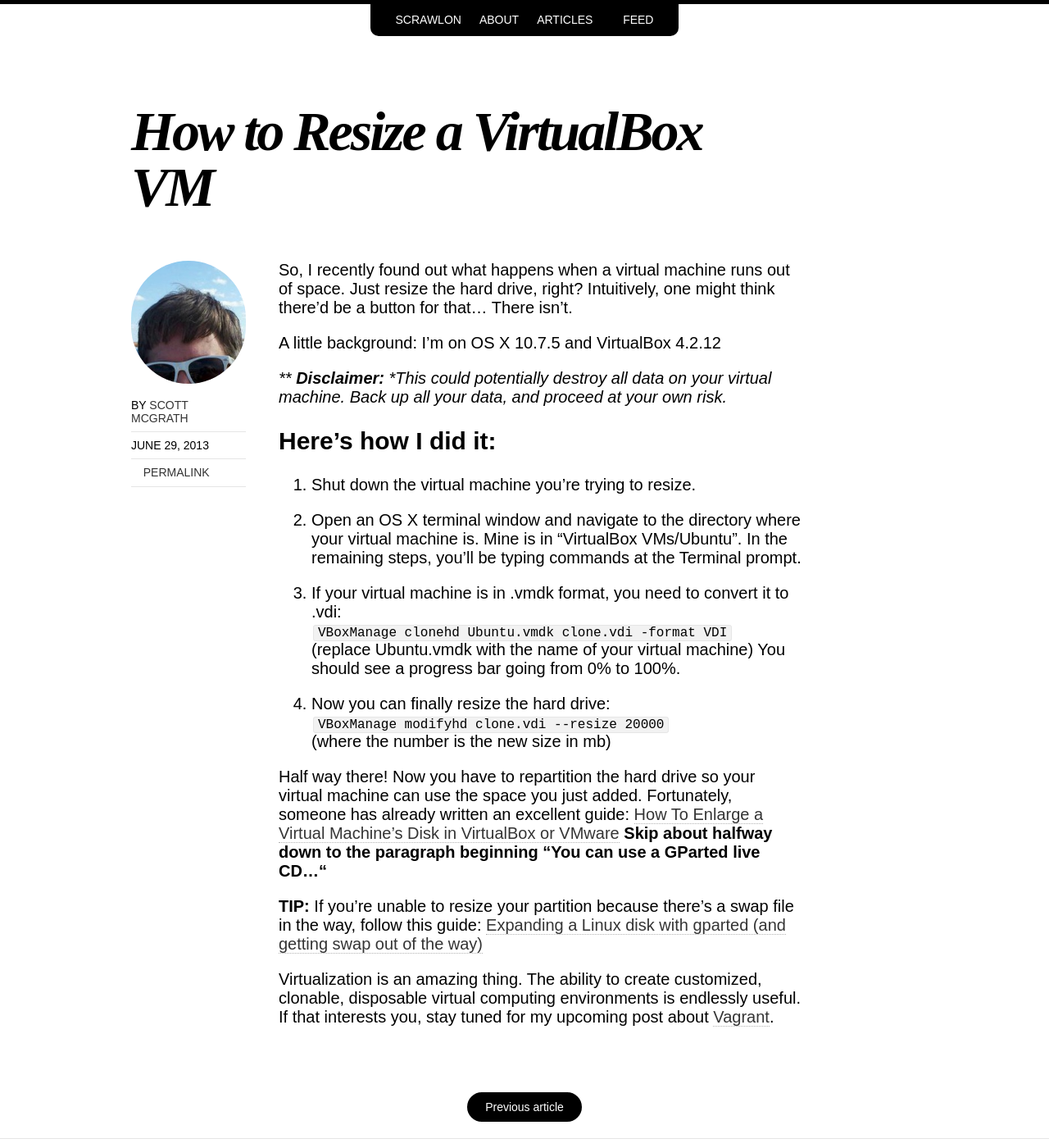
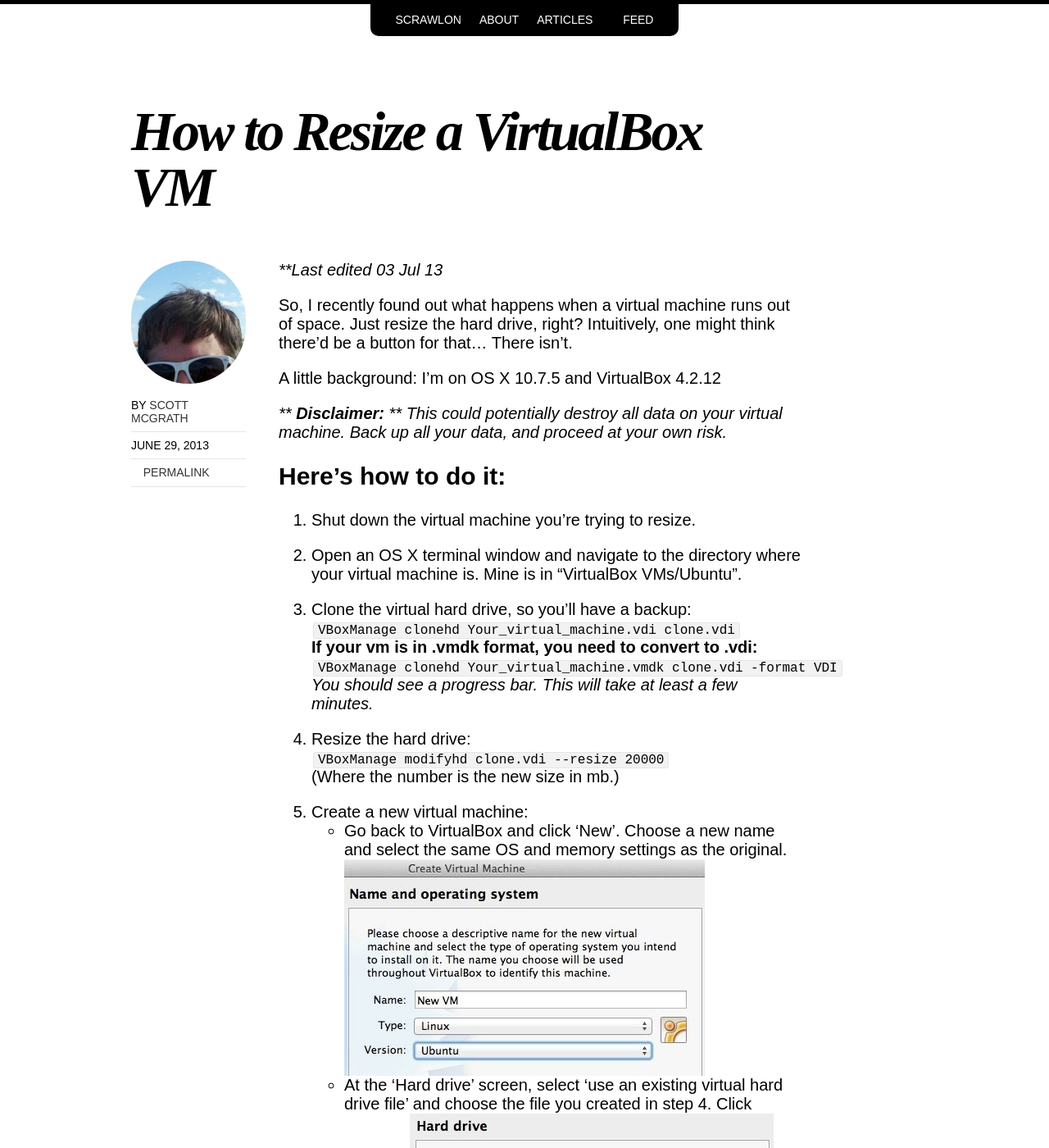
Before and after one commit to scrawlon/scrawlon.github.io, a Jekyll site: the page built from _posts/2013-06-29-how-to-resize-a-virtualbox-vm.md, in a window 1280 px wide and 1400 px high. Shown: the whole window at 82% size. Built offline with Jekyll 4.4.1, drawn with Linux system fonts in a browser that asks for light colours; some of the changed text lies outside the part shown.

Commit message:
Update to how-to-resize-a-virtualbox-vm

```diff
--- a/_posts/2013-06-29-how-to-resize-a-virtualbox-vm.md
+++ b/_posts/2013-06-29-how-to-resize-a-virtualbox-vm.md
@@ -5,6 +5,7 @@
 category:
 tags: []
 ---
+_**Last edited 03 Jul 13_
 
 So, I recently found out what happens when a virtual machine
 runs out of space. Just resize the hard drive, right? Intuitively, one might
@@ -12,34 +13,41 @@
 
 A little background: I'm on OS X 10.7.5 and VirtualBox 4.2.12
 
-*** __Disclaimer:__ *This could potentially destroy all data on your virtual
+*** __Disclaimer:__ ** This could potentially destroy all data on your virtual
 machine. Back up all your data, and proceed at your own risk.*
 
-Here's how I did it:
+Here's how to do it:
 --------------------
 
 1. Shut down the virtual machine you're trying to resize.
 
 2. Open an OS X terminal window and navigate to the directory where your virtual
-machine is. Mine is in "VirtualBox VMs/Ubuntu". In the remaining steps, you'll be
-typing commands at the Terminal prompt.
+machine is. Mine is in "VirtualBox VMs/Ubuntu".
 
-3. If your virtual machine is in .vmdk format, you need to convert it to .vdi:
-`VBoxManage clonehd Ubuntu.vmdk clone.vdi -format VDI`
-(replace Ubuntu.vmdk with the name of your virtual machine) You should see a
-progress bar going from 0% to 100%.
+3. Clone the virtual hard drive, so you'll have a backup:
+`VBoxManage clonehd Your_virtual_machine.vdi clone.vdi`
+__If your vm is in .vmdk format, you need to convert to .vdi:__
+`VBoxManage clonehd Your_virtual_machine.vmdk clone.vdi -format VDI`
+_You should see a progress bar. This will take at least a few minutes._
 
-4. Now you can finally resize the hard drive:
+4. Resize the hard drive:
 `VBoxManage modifyhd clone.vdi --resize 20000`
-(where the number is the new size in mb)
+(Where the number is the new size in mb.)
 
-Half way there! Now you have to repartition the hard drive
-so your virtual machine can use the space you just added. Fortunately, someone has
+5. Create a new virtual machine:
++ Go back to VirtualBox and click 'New'. Choose a new name and select the same OS and memory settings as the original.
+![screenshot 1](/images/2013-06-29-how-to-resize-a-virtualbox-vm/screenshot1.jpg)
++ At the 'Hard drive' screen, select 'use an existing virtual hard drive file'
+and choose the file you created in step 4. Click 'Create'.
+![screenshot 2](/images/2013-06-29-how-to-resize-a-virtualbox-vm/screenshot2.jpg)
+_The new machine will have all the installed programs and data as the original._
+
+6. Repartition the hard drive:
++ Fortunately, someone has
 already written an excellent guide:
 [How To Enlarge a Virtual Machine’s Disk in VirtualBox or VMware](http://www.howtogeek.com/124622/how-to-enlarge-a-virtual-machines-disk-in-virtualbox-or-vmware)
-__Skip about halfway down to the paragraph beginning "You can use a GParted live
+__- Skip about halfway down to the paragraph that begins "You can use a GParted live
 CD..."__
-
 __TIP:__ If you're unable to resize your partition because there's a swap file in
 the way, follow this guide:
 [Expanding a Linux disk with gparted (and getting swap out of the way)](http://blog.mwpreston.net/2012/06/22/expanding-a-linux-disk-with-gparted-and-getting-swap-out-of-the-way/)
```
Also changed, not shown: images/2013-06-29-how-to-resize-a-virtualbox-vm/screenshot1.jpg (added), images/2013-06-29-how-to-resize-a-virtualbox-vm/screenshot2.jpg (added).
